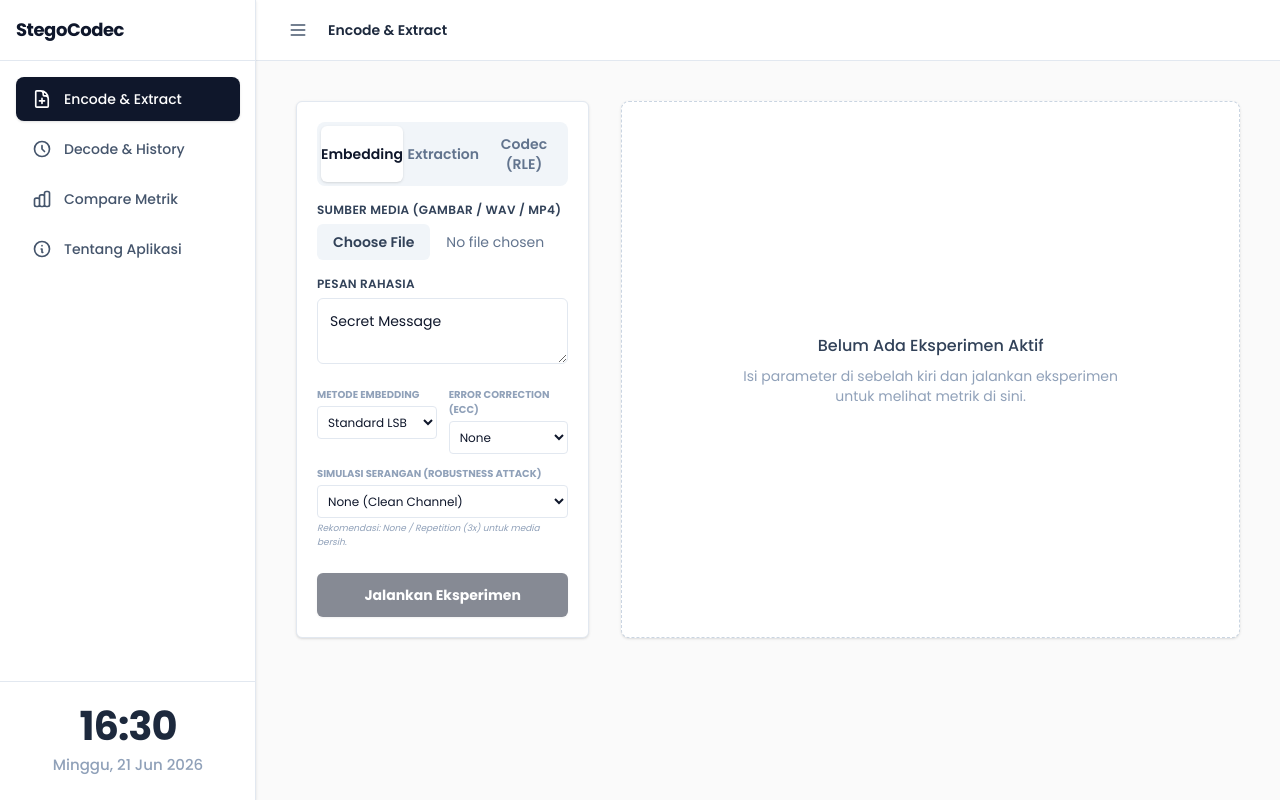
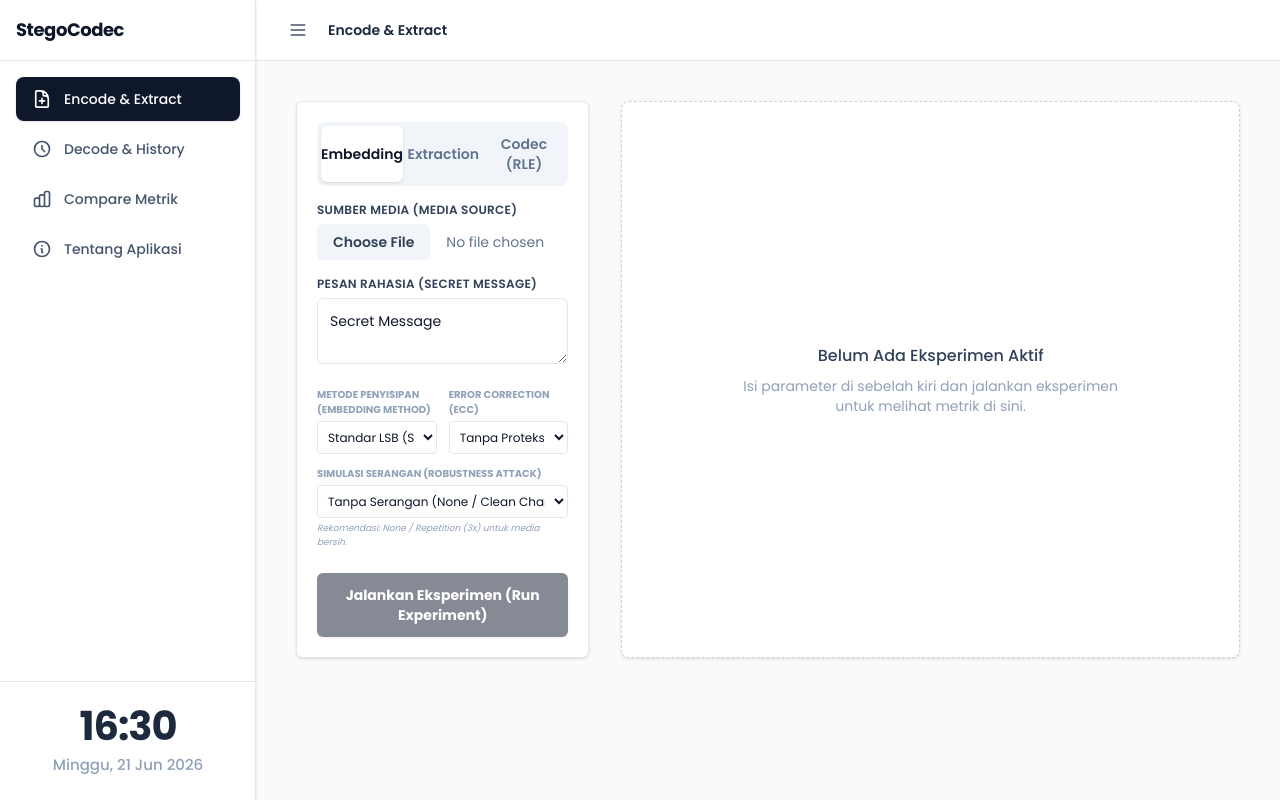
Before and after one commit to MuhammadFauzanL/stegocodec_app, a React (Vite) app: page / in a window 1280 px wide. Built offline with nearby package versions, Linux system fonts and the light colour scheme.

Commit message:
Translate UI labels to Indonesian with English fallback

```diff
--- a/src/components/ResultBundleDownload.tsx
+++ b/src/components/ResultBundleDownload.tsx
@@ -101,13 +101,13 @@ Processing Time Total: ${record.processing_time_total_ms} ms
     <>
     <div className="flex space-x-3 mt-4 pt-4 border-t border-slate-100">
        <button onClick={handleDownloadMetrics} className="text-xs font-medium border border-slate-200 bg-white hover:bg-slate-50 text-slate-700 py-1.5 px-3 rounded-md">
-          Unduh Metrik (CSV)
+          Unduh Metrik (Download CSV)
        </button>
        <button onClick={handleDownloadStego} disabled={!stegoBlob} className="text-xs font-medium border border-slate-200 bg-white hover:bg-slate-50 text-slate-700 py-1.5 px-3 rounded-md disabled:opacity-50">
-          Unduh Media Stego
+          Unduh Media Stego (Download Stego Media)
        </button>
        <button onClick={handleDownloadZip} disabled={!stegoBlob || zipping} className="text-xs font-medium border border-slate-900 bg-slate-900 hover:bg-slate-800 text-white py-1.5 px-3 rounded-md disabled:opacity-50">
-          {zipping ? 'Membungkus ZIP...' : 'Unduh Paket Lengkap (ZIP)'}
+          {zipping ? 'Membungkus ZIP (Zipping)...' : 'Unduh Paket Lengkap (Download Full ZIP)'}
        </button>
     </div>
     {modal && (
--- a/src/components/UploadPanel.tsx
+++ b/src/components/UploadPanel.tsx
@@ -25,28 +25,28 @@ export const UploadPanel = ({ onComplete }: { onComplete: (r: ExperimentRecord,
       if (fileType === 'audio') {
           return (
               <>
-                <option value="none">None (Clean Channel)</option>
-                <option value="adpcm_8bit">ADPCM 8-bit (Light)</option>
-                <option value="adpcm_6bit">ADPCM 6-bit (Medium)</option>
-                <option value="adpcm_4bit">ADPCM 4-bit (Heavy)</option>
+                <option value="none">Tanpa Serangan (None / Clean Channel)</option>
+                <option value="adpcm_8bit">Kompresi ADPCM 8-bit Ringan (Light)</option>
+                <option value="adpcm_6bit">Kompresi ADPCM 6-bit Sedang (Medium)</option>
+                <option value="adpcm_4bit">Kompresi ADPCM 4-bit Berat (Heavy)</option>
               </>
           );
       }
       if (fileType === 'video') {
           return (
               <>
-                <option value="none">None (Clean Channel)</option>
-                <option value="frame_diff_rle">Frame Differencing + RLE</option>
+                <option value="none">Tanpa Serangan (None / Clean Channel)</option>
+                <option value="frame_diff_rle">Kompresi Frame Differencing (Frame Diff + RLE)</option>
               </>
           );
       }
       return (
           <>
-             <option value="none">None (Clean Channel)</option>
-             <option value="dct">Simulate Custom DCT Loss</option>
-             <option value="jpeg_q90">JPEG Recompression Q90 (Light)</option>
-             <option value="jpeg_q70">JPEG Recompression Q70 (Medium)</option>
-             <option value="jpeg_q50">JPEG Recompression Q50 (Heavy)</option>
+             <option value="none">Tanpa Serangan (None / Clean Channel)</option>
+             <option value="dct">Simulasi DCT Ringan (Simulate Custom DCT Loss)</option>
+             <option value="jpeg_q90">Kompresi JPEG Q90 Ringan (Light)</option>
+             <option value="jpeg_q70">Kompresi JPEG Q70 Sedang (Medium)</option>
+             <option value="jpeg_q50">Kompresi JPEG Q50 Berat (Heavy)</option>
           </>
       );
   };
@@ -137,7 +137,7 @@ export const UploadPanel = ({ onComplete }: { onComplete: (r: ExperimentRecord,
 
       <div className="space-y-4">
         <div>
-          <label className="block text-xs font-semibold text-slate-700 mb-1.5 uppercase tracking-wide">Sumber Media (Gambar / WAV / MP4)</label>
+          <label className="block text-xs font-semibold text-slate-700 mb-1.5 uppercase tracking-wide">Sumber Media (Media Source)</label>
           <input type="file" accept="image/png, image/jpeg, audio/wav, video/mp4" onChange={e => {
               setFile(e.target.files?.[0] || null);
               setCompression('none');
@@ -148,24 +148,24 @@ export const UploadPanel = ({ onComplete }: { onComplete: (r: ExperimentRecord,
         {mode === 'embedding' && (
           <>
             <div>
-               <label className="block text-xs font-semibold text-slate-700 mb-1.5 uppercase tracking-wide">Pesan Rahasia</label>
+               <label className="block text-xs font-semibold text-slate-700 mb-1.5 uppercase tracking-wide">Pesan Rahasia (Secret Message)</label>
                <textarea value={message} onChange={e => setMessage(e.target.value)} className="w-full border border-slate-200 rounded-md p-3 text-sm focus:outline-none focus:ring-2 focus:ring-slate-900 focus:border-transparent" rows={2}></textarea>
             </div>
             <div className="grid grid-cols-2 gap-3">
                 <div>
-                    <label className="block text-[10px] font-bold text-slate-400 uppercase mb-1">Metode Embedding</label>
+                    <label className="block text-[10px] font-bold text-slate-400 uppercase mb-1">Metode Penyisipan (Embedding Method)</label>
                     <select value={embedMethod} onChange={e => setEmbedMethod(e.target.value)} className="w-full border border-slate-200 rounded text-xs p-1.5 focus:outline-none">
-                        <option value="lsb">Standard LSB</option>
-                        <option value="lsb_opap">LSB + OPAP</option>
-                        {fileType === 'image' && <option value="dct_domain">DCT-Domain</option>}
+                        <option value="lsb">Standar LSB (Standard LSB)</option>
+                        <option value="lsb_opap">LSB + Penyesuaian Piksel (LSB + OPAP)</option>
+                        {fileType === 'image' && <option value="dct_domain">Simulasi Domain Frekuensi (DCT-Domain)</option>}
                     </select>
                 </div>
                 <div>
                     <label className="block text-[10px] font-bold text-slate-400 uppercase mb-1">Error Correction (ECC)</label>
                     <select value={eccMethod} onChange={e => setEccMethod(e.target.value as ECCMethod)} className="w-full border border-slate-200 rounded text-xs p-1.5 focus:outline-none">
-                        <option value="none">None</option>
-                        <option value="repetition3">Repetition (3x)</option>
-                        <option value="hamming74">Hamming (7,4)</option>
+                        <option value="none">Tanpa Proteksi (None)</option>
+                        <option value="repetition3">Pengulangan 3x (Repetition 3x)</option>
+                        <option value="hamming74">Kode Hamming 7,4 (Hamming 7,4)</option>
                     </select>
                 </div>
                 <div className="col-span-2">
@@ -179,7 +179,7 @@ export const UploadPanel = ({ onComplete }: { onComplete: (r: ExperimentRecord,
                 </div>
             </div>
             <button onClick={handleRun} disabled={loading || !file} className="w-full bg-slate-900 hover:bg-slate-800 text-white text-sm font-bold py-3 rounded-md transition-colors mt-2 shadow-sm disabled:opacity-50">
-              {loading ? 'Sedang memproses...' : 'Jalankan Eksperimen'}
+              {loading ? 'Sedang Memproses (Processing)...' : 'Jalankan Eksperimen (Run Experiment)'}
             </button>
           </>
         )}
@@ -187,11 +187,11 @@ export const UploadPanel = ({ onComplete }: { onComplete: (r: ExperimentRecord,
         {mode === 'extraction' && (
           <>
             <button onClick={handleRun} disabled={loading || !file} className="w-full bg-slate-900 hover:bg-slate-800 text-white text-sm font-bold py-3 rounded-md transition-colors mt-2 shadow-sm disabled:opacity-50">
-              {loading ? 'Mengekstrak...' : 'Ekstrak Payload'}
+              {loading ? 'Mengekstrak (Extracting)...' : 'Ekstrak Pesan (Extract Payload)'}
             </button>
             {extractedPayload && (
               <div className="mt-4 p-4 border border-slate-200 bg-white rounded-lg shadow-sm">
-                <h3 className="text-xs font-bold text-slate-500 uppercase tracking-wider mb-2">Pesan Berhasil Diekstrak</h3>
+                <h3 className="text-xs font-bold text-slate-500 uppercase tracking-wider mb-2">Pesan Berhasil Diekstrak (Successfully Extracted)</h3>
                 <div className="text-sm font-semibold text-slate-900 break-words">
                   {extractedPayload}
                 </div>
@@ -203,22 +203,22 @@ export const UploadPanel = ({ onComplete }: { onComplete: (r: ExperimentRecord,
         {mode === 'codec' && (
           <>
             <button onClick={handleRun} disabled={loading || !file} className="w-full bg-slate-900 hover:bg-slate-800 text-white text-sm font-bold py-3 rounded-md transition-colors mt-2 shadow-sm disabled:opacity-50">
-              {loading ? 'Sedang Memproses...' : 'Kompres & Dekompres (RLE)'}
+              {loading ? 'Sedang Memproses (Processing)...' : 'Kompres & Dekompres (Compress & Decompress RLE)'}
             </button>
             {codecResult && (
               <div className="mt-4 p-4 border border-slate-200 bg-white rounded-lg shadow-sm">
-                 <h3 className="text-xs font-bold text-slate-500 uppercase tracking-wider mb-2">Hasil Codec RLE</h3>
-                 <div className="text-sm font-semibold text-slate-900 mb-2">Rasio Kompresi: {codecResult.ratio.toFixed(4)}x</div>
+                 <h3 className="text-xs font-bold text-slate-500 uppercase tracking-wider mb-2">Hasil Codec RLE (Codec Results)</h3>
+                 <div className="text-sm font-semibold text-slate-900 mb-2">Rasio Kompresi (Compression Ratio): {codecResult.ratio.toFixed(4)}x</div>
                  <div className="text-xs text-slate-500 mb-4">
                     Original: {(codecResult.original/1024).toFixed(2)} KB &rarr; Compressed: {(codecResult.compressed/1024).toFixed(2)} KB <br/>
-                    (Waktu: {codecResult.time.toFixed(2)} ms)
+                    (Waktu/Time: {codecResult.time.toFixed(2)} ms)
                  </div>
                  <button onClick={() => {
                      const url = URL.createObjectURL(codecResult.blob);
                      const a = document.createElement('a'); a.href = url; a.download = 'decompressed_rle.png'; a.click();
                      URL.revokeObjectURL(url);
                  }} className="w-full text-xs font-bold border border-slate-200 bg-slate-100 hover:bg-slate-200 text-slate-700 py-2 px-3 rounded-md transition-colors">
-                    Unduh Hasil Dekompresi
+                    Unduh Hasil Dekompresi (Download Decompressed Result)
                  </button>
               </div>
             )}
```
Also changed, not shown: src/components/MetricsDashboard.tsx (+6 -6 lines).
